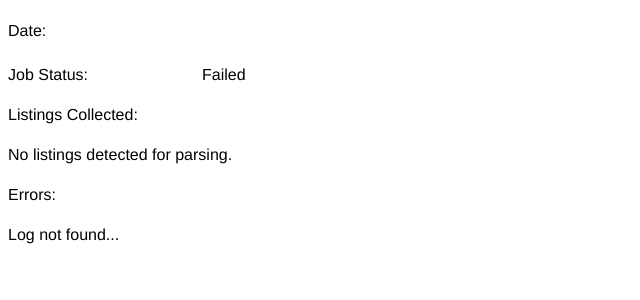
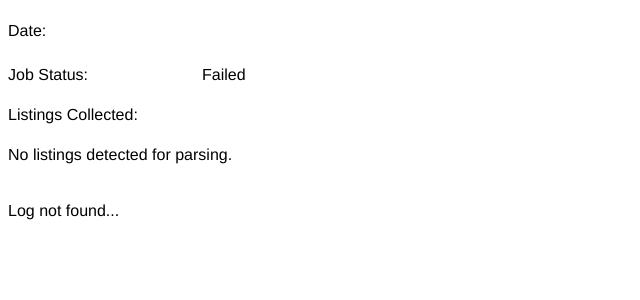
Before and after one commit to daisycrego/dojo6, a Python web app: template templates/detail_log.html in a window 1280 px wide. Shown: the part 301-601 px from the top of the page, without its empty margins (0-640 px from the left). Run offline with Jinja, Linux system fonts and the light colour scheme; the template is opened without the code that fills it, so the values that code supplies are empty.

Commit message:
Log Detail view - only show error label if there are errors.

```diff
--- a/templates/detail_log.html
+++ b/templates/detail_log.html
@@ -42,9 +42,9 @@
 
         <p>{{ price }}</p>
     </span>
+    {% if log.errors %}
     <label for="errors">Errors:</label>
-    <span name="errors">
-        {% if log.errors %}
+    <span name="errors"></span>
         <ul>
             {% for error in log.errors %}
 
@@ -53,8 +53,8 @@
 
             {% endfor %}
         </ul>
-        {% endif %}
     </span>
+    {% endif %}
 
 </span>
 
```
